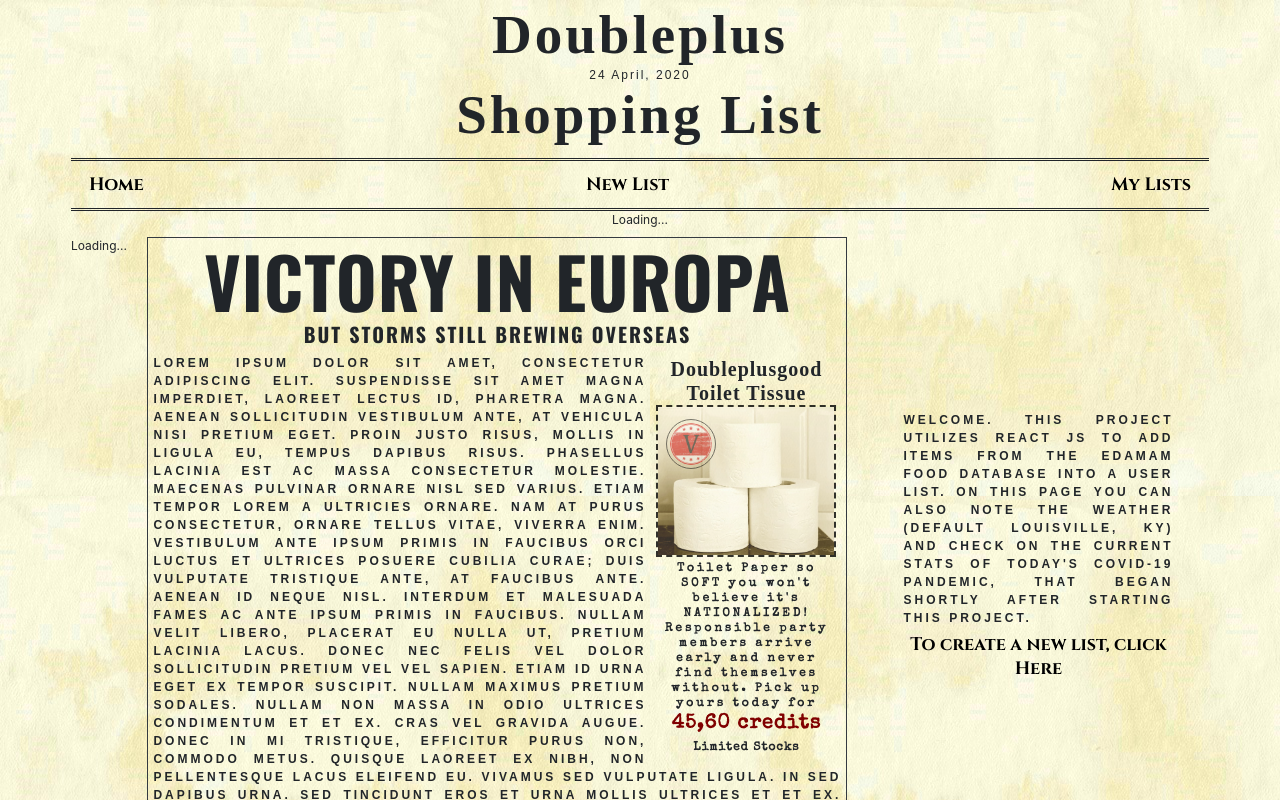
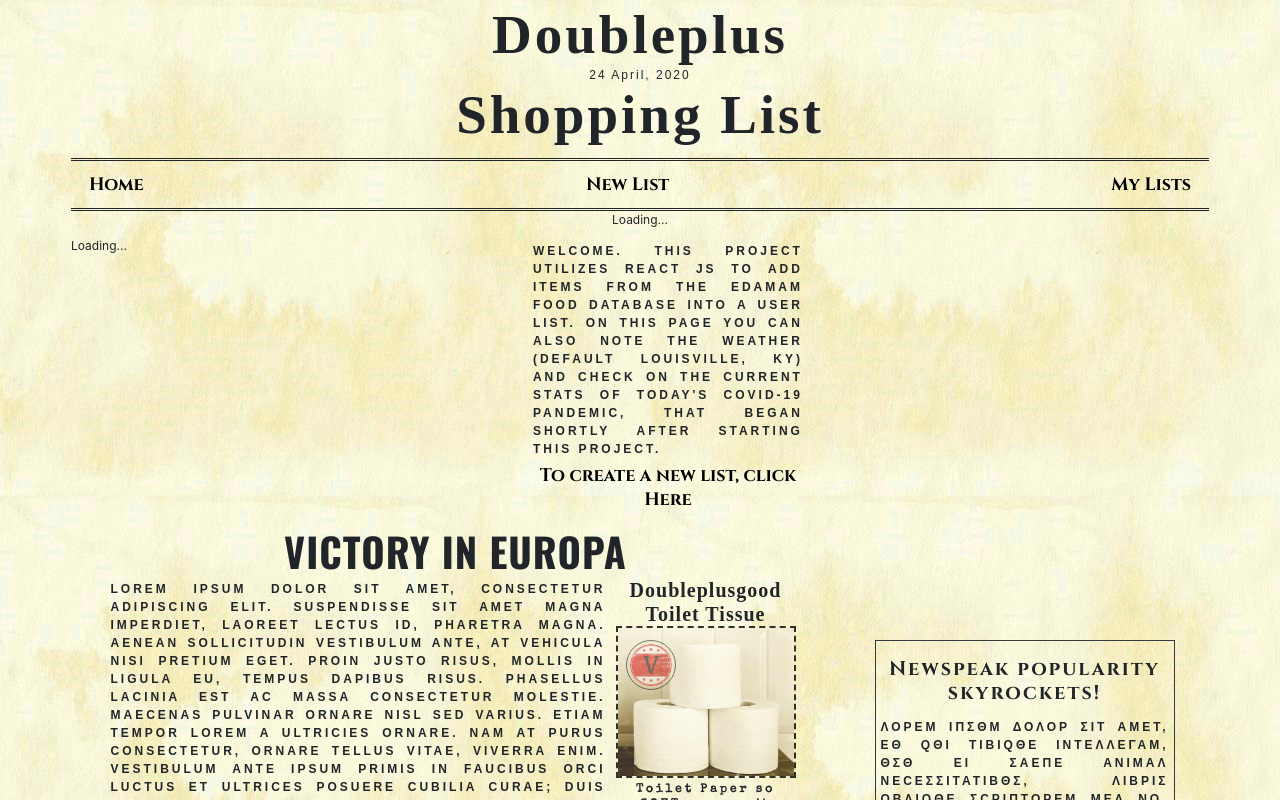
Before and after one commit to kblandy/grocery-app-CL, a React (Create React App) app: page /home in a window 1280 px wide. Shown: the top 800 px of the page. Built offline with nearby package versions, Linux system fonts and the light colour scheme; no server answers; a web font is replaced by a local one.

Commit message:
continued working on widescreen Newspaper layout, working mostly on the Welcome div with welcome message and COVID-19 stats

```diff
--- a/src/App.css
+++ b/src/App.css
@@ -150,20 +150,13 @@ ul {
 }
 
 .container-covid-stats {
-  border: black solid 1px;
+  border-style: double;
   margin: auto;
   padding: 20px;
 }
 
 .covid-stat {
   color: maroon;
-}
-
-.covid-stat-border {
-  border: black solid 1px;
-  padding: 2px;
-  width: 290px;
-  margin: auto;
 }
 
 .covid-header {
@@ -312,8 +305,7 @@ ul {
 
 .news-article-header {
   font-family: 'Oswald', sans-serif;
-  font-size: 70px;
-  font-weight: bolder;
+  font-size: 40px;
   text-transform: uppercase;
 
 }
@@ -381,7 +373,8 @@ ul {
   .news-container-flex {
     display: flex;
     flex-direction: row;
-    flex-wrap: wrap;
+
+    flex-wrap: nowrap;
     align-content: stretch;
 
   }
@@ -414,10 +407,28 @@ ul {
     margin: auto;
   }
 
+  .container-covid-stats {
+    display: flex;
+    flex-direction: row;
+    width: 800px;
+    align-items: baseline;
+    justify-content: flex-end;
+    font-size: 2px;
+  }
+
+
   #covid-stats {
     order: 3;
+    margin: auto;
+  }
+
+  .covid-title {
+    display: flex;
+    flex-direction: column;
+  }
+
+  .covid-stat {
     align-self: flex-end;
-    margin: auto;
   }
 
   #img-ad {
@@ -449,6 +460,11 @@ ul {
     line-height: 15px;
   }
 
+  .welcome-flex {
+    display: flex;
+    flex-direction: row;
+  }
+
   #small-ad-stamp {
     border-radius: 50%;
     border: 1px solid black;
--- a/src/Components/Homepage/Home.js
+++ b/src/Components/Homepage/Home.js
@@ -18,13 +18,16 @@ class Home extends Component {
                     </div>
 
 
-                    <div className="news-container-flex">
+                    <div className="welcome-flex">
                         <Welcome />
 
 
                         <CovidStats
                             title="COVID-19 Stats"
                         />
+
+                    </div>
+                    <div className="news-container-flex">
 
                         <BigArticle />
 
--- a/src/Components/Homepage/NewspaperArticles/BigArticle.js
+++ b/src/Components/Homepage/NewspaperArticles/BigArticle.js
@@ -5,12 +5,15 @@ import SmallAd from './SmallAd';
 class BigArticle extends Component {
     render() {
         return (
-            <div className="border border-dark" id="big-article">
+            <div id="big-article">
                 <h3 className="news-article-header">Victory in Europa</h3>
-                <h4 className="news-article-subheader">but storms still brewing overseas</h4>
 
                     <SmallAd
                         title="Doubleplusgood Toilet Tissue" />
+
+                    <div className="">
+
+                    </div>
 
                     <p>Lorem ipsum dolor sit amet, consectetur adipiscing elit. Suspendisse sit amet magna imperdiet, laoreet lectus id, pharetra magna. Aenean sollicitudin vestibulum ante, at vehicula nisi pretium eget. Proin justo risus, mollis in ligula eu, tempus dapibus risus. Phasellus lacinia est ac massa consectetur molestie. Maecenas pulvinar ornare nisl sed varius. Etiam tempor lorem a ultricies ornare. Nam at purus consectetur, ornare tellus vitae, viverra enim. Vestibulum ante ipsum primis in faucibus orci luctus et ultrices posuere cubilia curae; Duis vulputate tristique ante, at faucibus ante. Aenean id neque nisl.
                     Interdum et malesuada fames ac ante ipsum primis in faucibus. Nullam velit libero, placerat eu nulla ut, pretium lacinia lacus. Donec nec felis vel dolor sollicitudin pretium vel vel sapien. Etiam id urna eget ex tempor suscipit. Nullam maximus pretium sodales. Nullam non massa in odio ultrices condimentum et et ex. Cras vel gravida augue. Donec in mi tristique, efficitur purus non, commodo metus. Quisque laoreet ex nibh, non pellentesque lacus eleifend eu. Vivamus sed vulputate ligula. In sed dapibus urna. Sed tincidunt eros et urna mollis ultrices et et ex. Aenean dictum efficitur purus, sed tristique eros congue quis. Nullam tempor, ligula elementum luctus cursus, quam tortor luctus dolor, vitae elementum nisi sem ac nisl.</p>
--- a/src/Components/Homepage/NewspaperArticles/CovidStats.js
+++ b/src/Components/Homepage/NewspaperArticles/CovidStats.js
@@ -32,7 +32,7 @@ class CovidStats extends Component {
     render() {
         if(this.state.loaded) {
             return (
-                <div className="covid-stat-border" id="covid-stats">
+                <div id="covid-stats">
                             <div className="container-covid-stats">
                                 <h5 className="covid-header">{this.props.title}</h5>
                                 <div className="covid-container">
```
